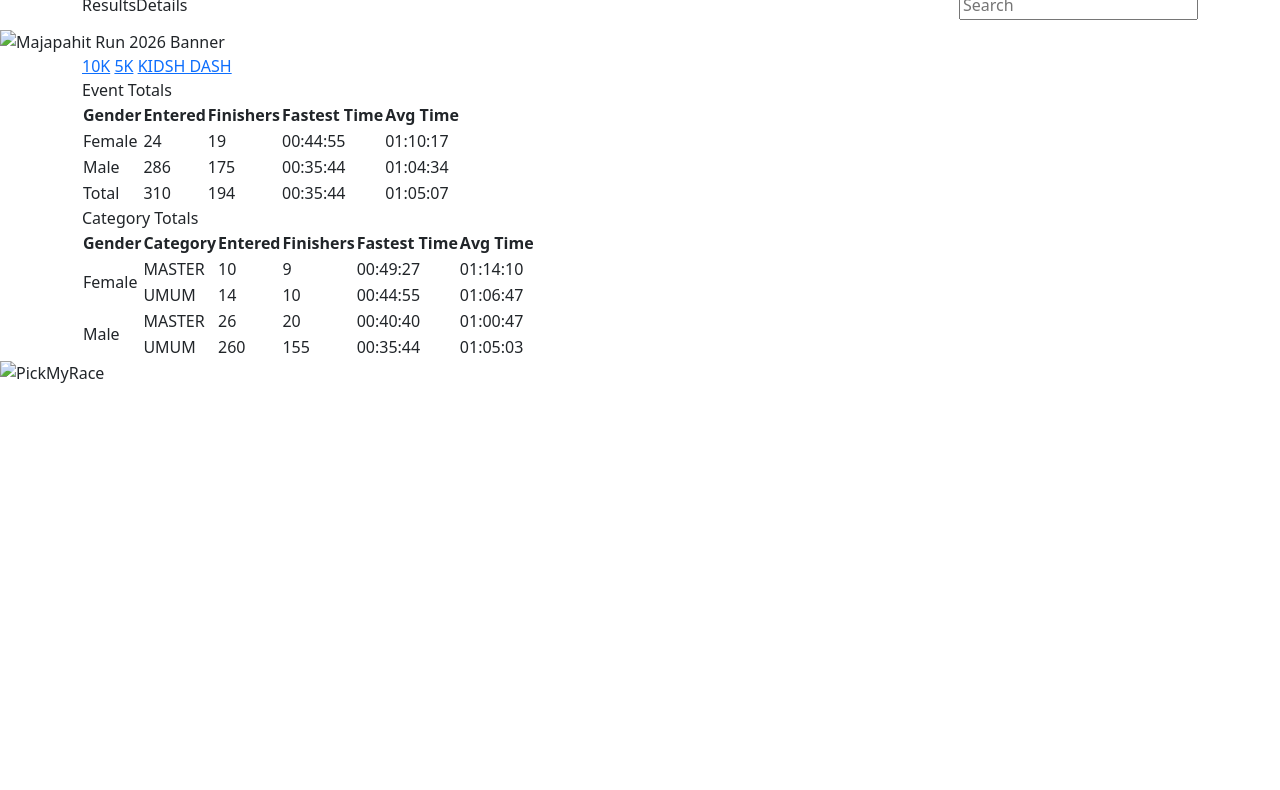
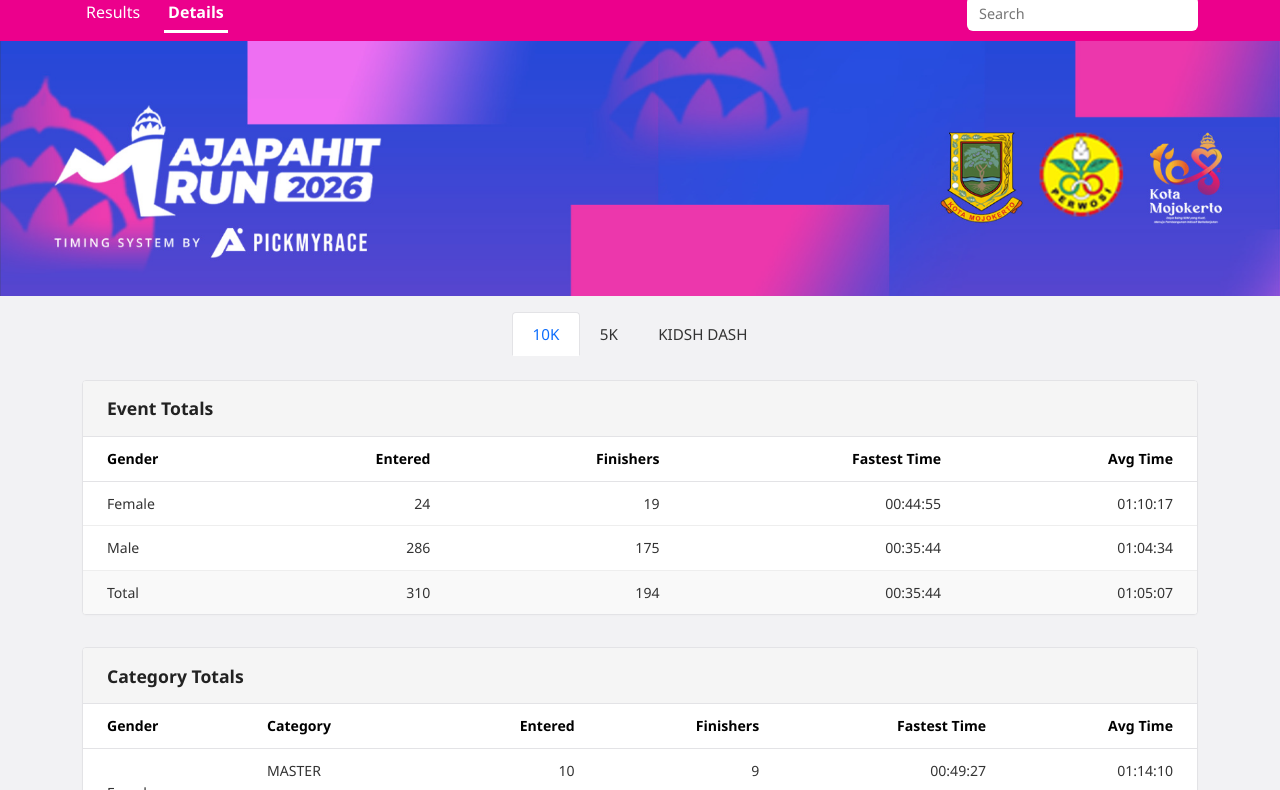
Before and after one commit to fajarsyaa/run, a website: page details.html in a window 1280 px wide. Shown: the part 50-840 px from the top of the page. Before the commit the page ends 800 px from the top, so only its background shows below. Drawn offline with nearby package versions, Linux system fonts and the light colour scheme; the site is published under a folder, as on GitHub Pages, so addresses that start at the root find nothing.

Commit message:
first commit

```diff
--- a/details.html
+++ b/details.html
@@ -6,7 +6,7 @@
 <title>MAJAPAHIT RUN 2026 - Details</title>
 <link href="https://cdnjs.cloudflare.com/ajax/libs/bootstrap/5.3.3/css/bootstrap.min.css" rel="stylesheet">
 <link href="https://cdnjs.cloudflare.com/ajax/libs/font-awesome/6.5.2/css/all.min.css" rel="stylesheet">
-  <link href="/public/style.css" rel="stylesheet">
+  <link href="public/style.css" rel="stylesheet">
 </head>
 <body>
 
@@ -20,8 +20,8 @@
     </div>
     <div class="container d-flex justify-content-between align-items-center pb-2 flex-wrap">
       <nav class="d-flex">
-        <a href="/" class="nav-link">Results</a>
-        <a href="/details" class="nav-link active">Details</a>
+        <a href="index.html" class="nav-link">Results</a>
+        <a href="details.html" class="nav-link active">Details</a>
       </nav>
       <input type="text" id="top-search-input" class="search-box" placeholder="Search">
     </div>
@@ -29,7 +29,7 @@
 
   <!-- ===== HERO BANNER ===== -->
   <div class="hero">
-    <img src="/public/assets/BANNER.png" alt="Majapahit Run 2026 Banner">
+    <img src="public/assets/BANNER.png" alt="Majapahit Run 2026 Banner">
   </div>
 
   <!-- ===== DETAILS CONTENT ===== -->
@@ -315,9 +315,9 @@
 
   <!-- ===== FOOTER ===== -->
   <div class="footer-logo">
-    <img src="/public/assets/footer.png" alt="PickMyRace">
+    <img src="public/assets/footer.png" alt="PickMyRace">
   </div>
 
-  <script src="/public/app.js"></script>
+  <script src="public/app.js"></script>
 </body>
 </html>
--- a/public/app.js
+++ b/public/app.js
@@ -50,7 +50,7 @@ function showDetailView(runnerId) {
   // Populate Print Link
   const printLink = document.getElementById("runner-cert-link");
   if (printLink) {
-    printLink.href = runner.certificatePdf || "/public/cert/cert.pdf";
+    printLink.href = runner.certificatePdf || "public/cert/cert.pdf";
   }
 
   // Populate Splits Table
@@ -224,8 +224,8 @@ function initApp() {
       if (e.key === "Enter") {
         const val = topSearchInput.value.trim();
         if (val) {
-          if (window.location.pathname.includes('/details')) {
-            window.location.href = `/?q=${encodeURIComponent(val)}`;
+          if (window.location.pathname.includes('details')) {
+            window.location.href = `index.html?q=${encodeURIComponent(val)}`;
           } else {
             window.location.hash = "";
             showSearchView(val);
```
Also changed, not shown: index.html (+6 -6 lines).
